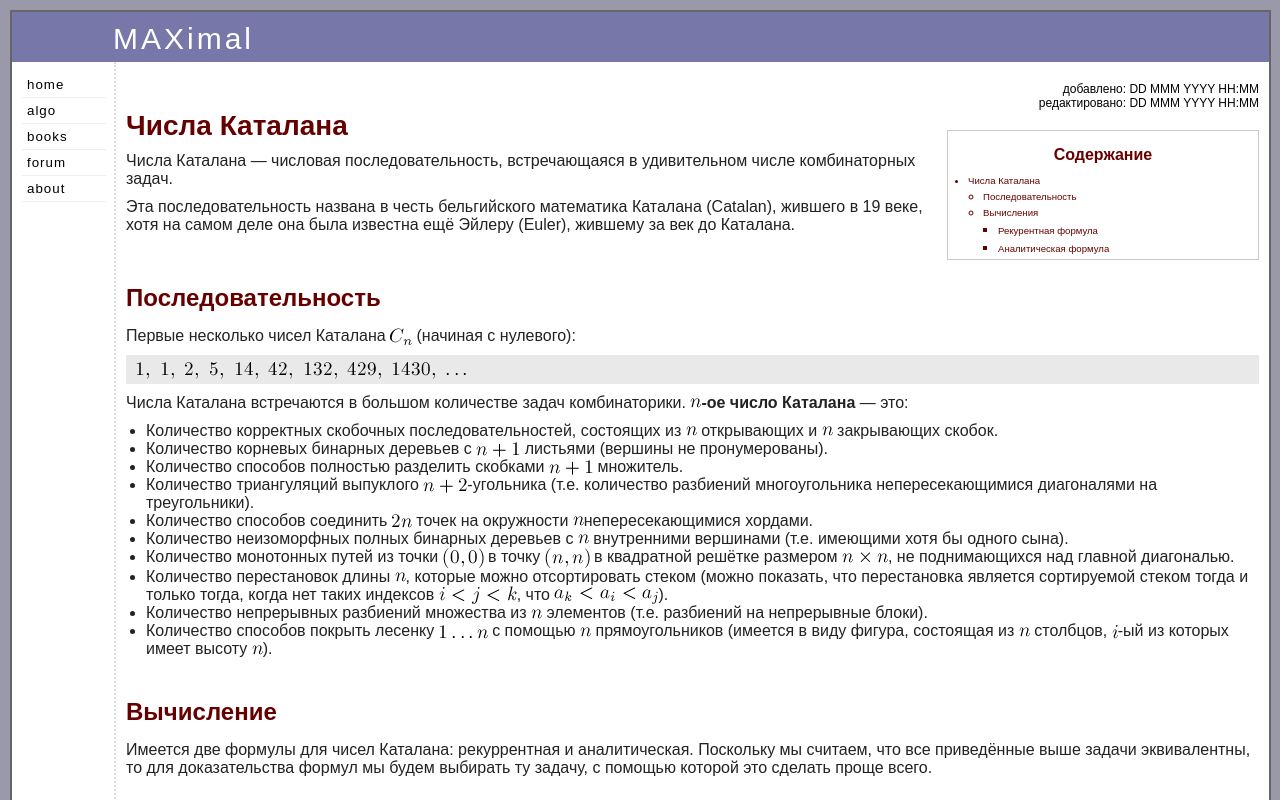
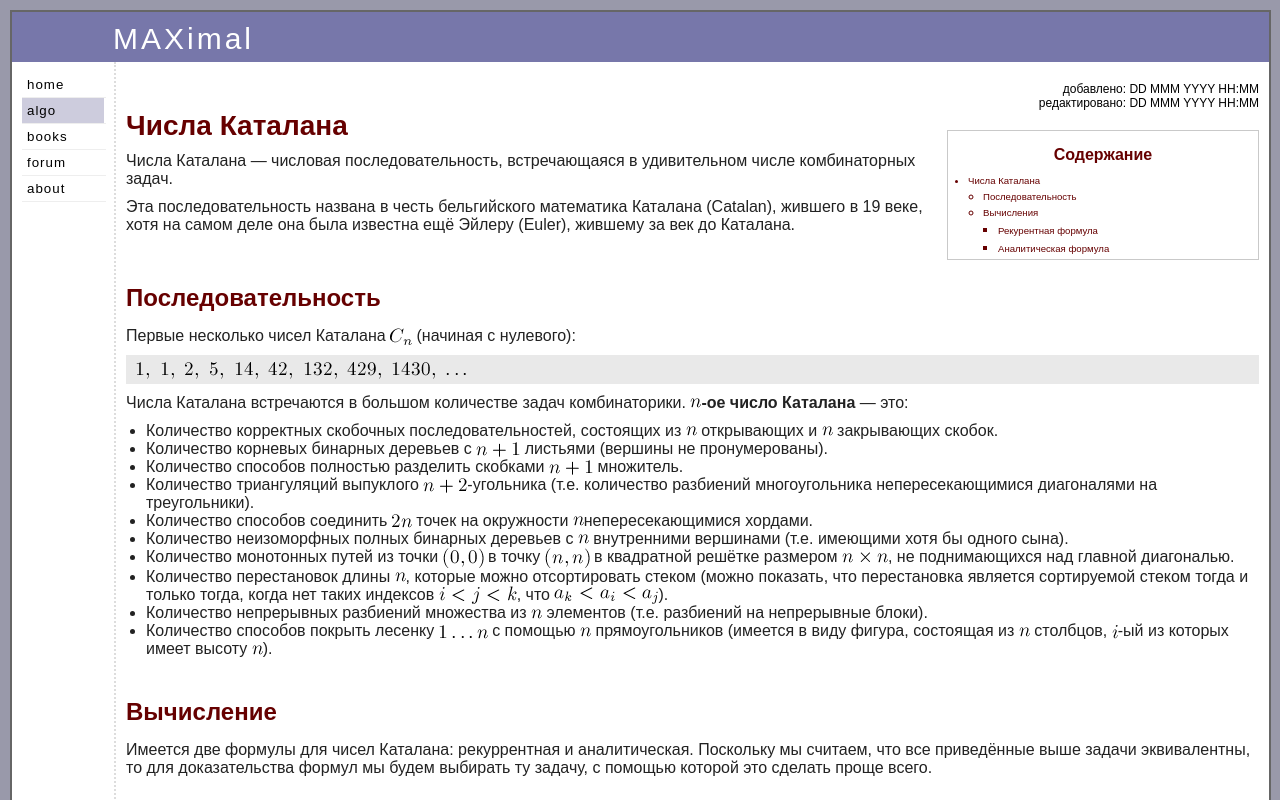
Before and after one commit to RuslanAbliazov/WebFrontendHW1, a plain HTML site: page index.html in a window 1280 px wide. Shown: the top 800 px of the page. Drawn offline with Linux system fonts and the light colour scheme.

Commit message:
add hover for left side blocks

```diff
--- a/CSS/BlockRelatedStyles.css
+++ b/CSS/BlockRelatedStyles.css
@@ -66,6 +66,17 @@ h3 {
     background-color: #ffffff;
     letter-spacing: 1px;
     list-style-type: none;
+}
+
+.leftSideBlocks:hover {
+    background-color: #d8cfee;
+}
+
+.pickedLeftSideBlock {
+    background-color: #cdccdd;
+}
+.pickedLeftSideBlock:hover {
+    background-color: #cdccdd;
 }
 
 /*no relate to #header. This style is for name of paragraphs*/
--- a/index.html
+++ b/index.html
@@ -12,7 +12,7 @@
 <div id="leftSideBar">
     <ul>
         <li class="leftSideBlocks"><a href="http://e-maxx.ru/index.php" class="aInLeftSideBar">home</a></li>
-        <li class="leftSideBlocks"><a href="http://e-maxx.ru/algo/" class="aInLeftSideBar">algo</a></li>
+        <li class="leftSideBlocks pickedLeftSideBlock"><a href="http://e-maxx.ru/algo/" class="aInLeftSideBar">algo</a></li>
         <li class="leftSideBlocks"><a href="http://e-maxx.ru/bookz/" class="aInLeftSideBar">books</a></li>
         <li class="leftSideBlocks"><a href="http://e-maxx.ru/forum/" class="aInLeftSideBar">forum</a></li>
         <li class="leftSideBlocks"><a href="http://e-maxx.ru/about.php" class="aInLeftSideBar">about</a></li>
```
